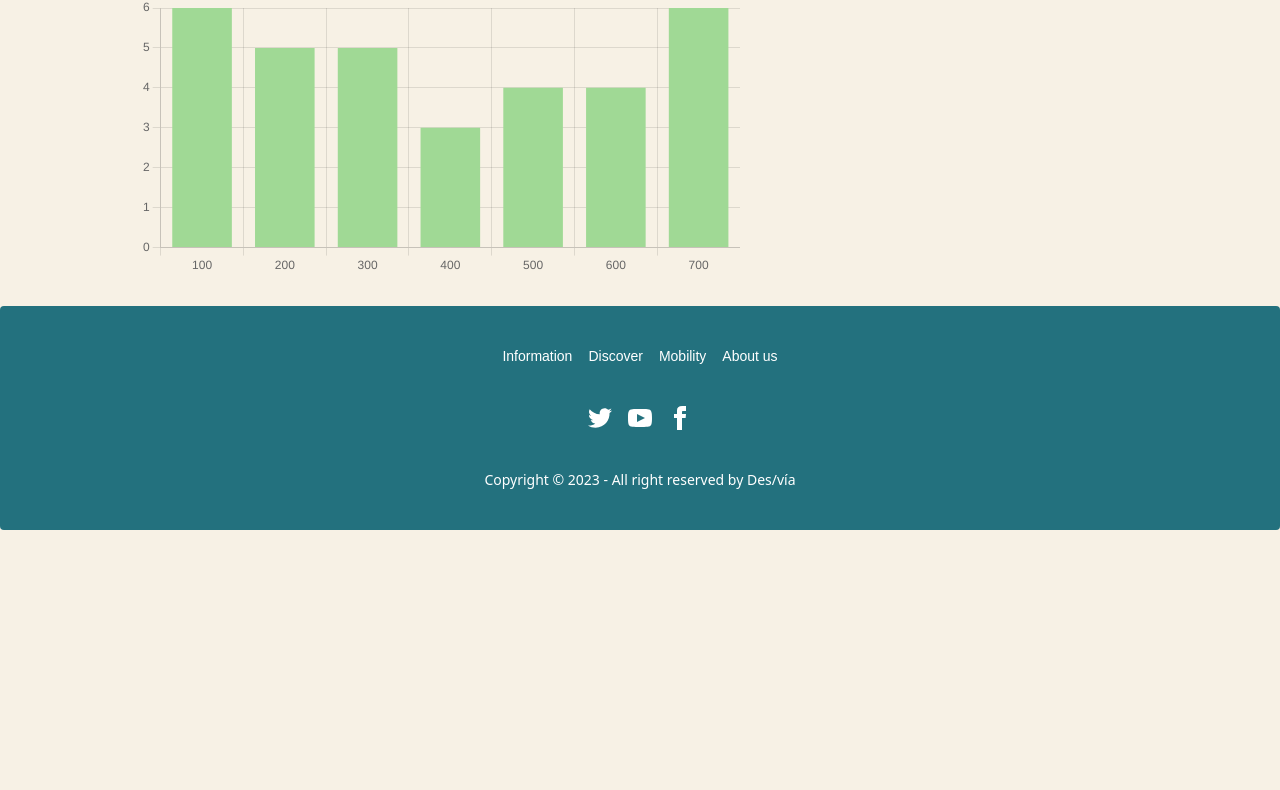
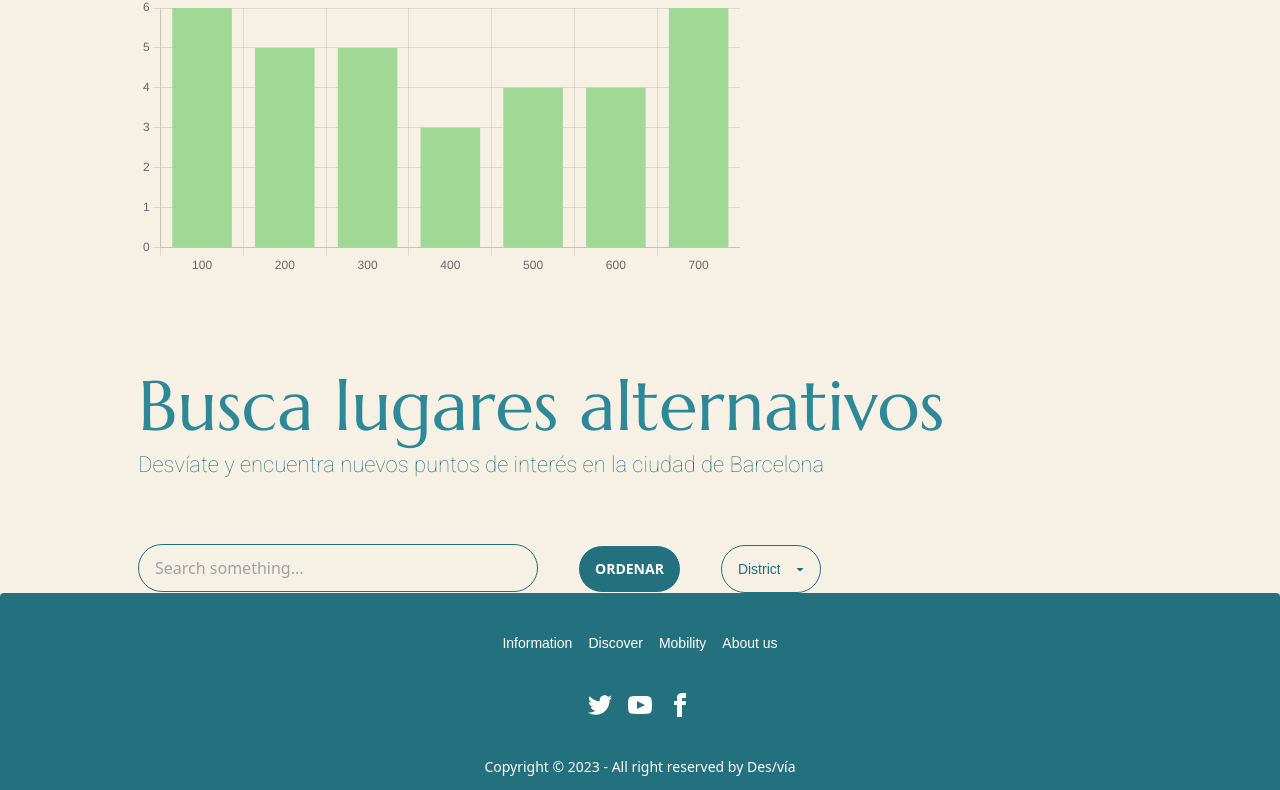
Before and after one commit to kevincaeyman/Desvia-BCN, a React (Vite) app: page / in a window 1280 px wide. Shown: the part 1076-1866 px from the top of the page. Before the commit the page ends 1606 px from the top, so only its background shows below. Built offline with nearby package versions, Linux system fonts and the light colour scheme.

Commit message:
search section

```diff
--- a/src/App.jsx
+++ b/src/App.jsx
@@ -5,6 +5,8 @@ import { Navbar } from "./components/Navbar";
 import { Footer } from "./components/Footer";
 import { Information } from "./components/Information";
 import BarChart from "./components/BarChart";
+import { Search } from "./components/Search";
+import Filters from "./components/Filters";
 
 function App() {
   return (
@@ -13,6 +15,8 @@ function App() {
       <Header />
       <Information />
       <BarChart />
+      <Search />
+      <Filters />
       <Footer />
     </>
   );
--- /dev/null
+++ b/src/components/Filters.jsx
@@ -0,0 +1,56 @@
+import React, { useContext, useState } from "react";
+import "../styles/filters.css";
+
+const Filters = () => {
+  //const { starships, loading } = useContext(StarshipsContext);
+  /*   const [searchTerm, setSearchTerm] = useState("");
+  const [sortAscending, setSortAscending] = useState(true);
+
+  /*   if (loading) {
+    return <div>Cargando...</div>;
+  }
+
+  const handleSearchChange = (event) => {
+    setSearchTerm(event.target.value);
+  };
+
+  const handleSortClick = () => {
+    setSortAscending(!sortAscending);
+  };
+
+  const filteredStarships = starships.filter((starship) =>
+    starship.name.toLowerCase().includes(searchTerm.toLowerCase())
+  );
+
+  const sortedStarships = filteredStarships.sort((a, b) => {
+    if (sortAscending) {
+      return a.name.localeCompare(b.name);
+    } else {
+      return b.name.localeCompare(a.name);
+    }
+  }); */
+
+  return (
+    <div style={{ display: "flex", alignItems: "center" }}>
+      <div>
+        <input
+          className='input'
+          type='text'
+          placeholder='Search something...'
+        />
+        <button className='btn filter_btn'>Ordenar</button>
+      </div>
+      <select className='select select-primary w-full max-w-xs'>
+        <option disabled selected>
+          District
+        </option>
+        <option>Sants</option>
+        <option>Eixample</option>
+        <option>Sant Gervasi</option>
+        <option>Nou Barris</option>
+      </select>
+    </div>
+  );
+};
+
+export default Filters;
--- /dev/null
+++ b/src/components/Search.jsx
@@ -0,0 +1,12 @@
+import React from "react";
+
+export const Search = () => {
+  return (
+    <div>
+      <h2>Busca lugares alternativos</h2>
+      <p className='description'>
+        Desvíate y encuentra nuevos puntos de interés en la ciudad de Barcelona
+      </p>
+    </div>
+  );
+};
--- a/src/styles/barchart.css
+++ b/src/styles/barchart.css
@@ -1,5 +1,5 @@
 .barchart{
     max-width: 600px;
     margin-left: 140px;
-    margin-bottom: 30px;
+    margin-bottom: 80px;
   }
--- /dev/null
+++ b/src/styles/filters.css
@@ -0,0 +1,35 @@
+.input{
+    border-color: #23717E;
+    border-radius: 25px;
+    min-height: 40px;
+    min-width: 400px;
+    background-color: transparent;
+    margin-left: 138px;
+}
+
+.filter_btn{
+    color: white;
+    border-radius: 25px;
+    max-height: 30px !important;
+    background-color: #23717E;
+    margin-left: 40px;
+}
+
+.select{
+    border-color: #23717E;
+    border-radius: 25px;
+    max-width: 100px;
+    max-height: 30px;
+    background-color: transparent;
+    margin-left: 40px;
+    color:#23717E;
+    font-family: sans-serif;
+    font-weight: 300;
+}
+
+
+@media (max-width: 768px) {
+    .flex-container {
+      flex-direction: column;
+    }
+  }
--- a/src/styles/index.css
+++ b/src/styles/index.css
@@ -32,7 +32,7 @@ a {
   text-decoration: inherit;
 }
 a:hover {
-  color: #535bf2;
+  color: #A0D995;
 }
 
 body {
```
